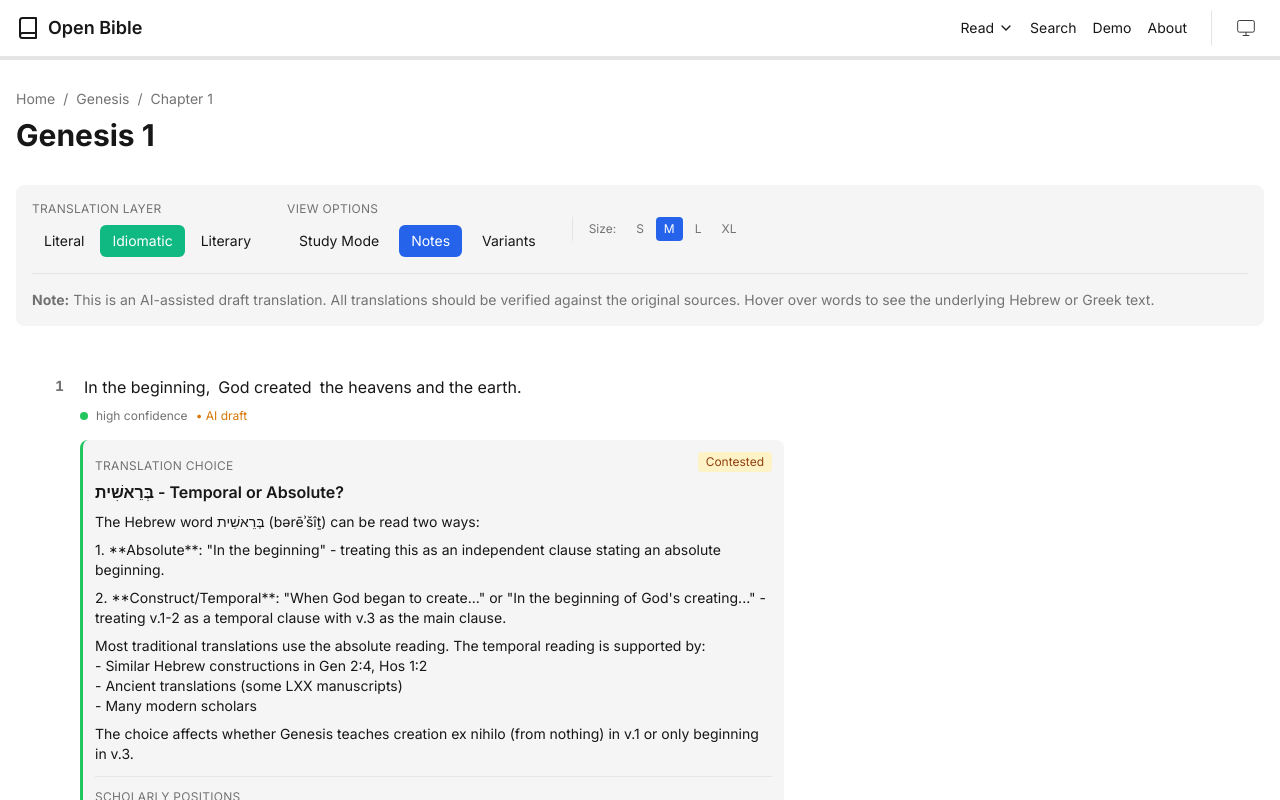
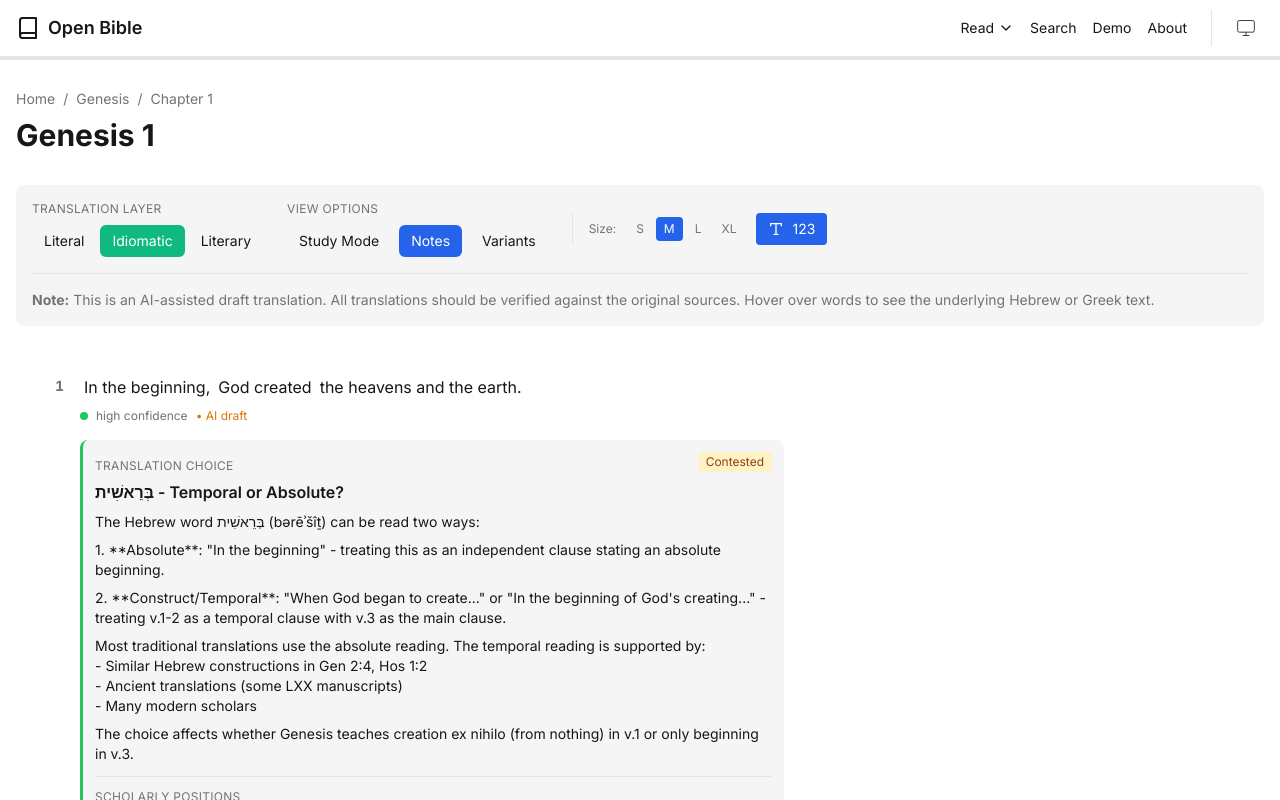
Before and after one commit to jeremiahjordanisaacson/Bible, a Next.js app in the folder apps/web/: page /read/Gen/1 in a window 1280 px wide. Shown: the top 800 px of the page. Built offline with nearby package versions, Linux system fonts and the light colour scheme.

Commit message:
Add verse number toggle for cleaner reading
Toggle to show/hide verse numbers for distraction-free reading.
Persists preference to localStorage.
Available in both rich and simple verse display modes.

```diff
--- a/apps/web/src/app/read/[book]/[chapter]/chapter-content.tsx
+++ b/apps/web/src/app/read/[book]/[chapter]/chapter-content.tsx
@@ -13,6 +13,7 @@ import { getVariantsForVerse } from '@/data/variants';
 import { getBook } from '@/data/books-metadata';
 import { KeyboardShortcutsModal } from '@/components/keyboard-shortcuts-modal';
 import { FontSizeControl, useFontSize } from '@/components/font-size-control';
+import { VerseNumberToggle, useVerseNumbers } from '@/components/verse-number-toggle';
 import { ReadingProgress } from '@/components/reading-progress';
 import { fetchChapter, convertToSimpleVerses } from '@/lib/bible-api';
 
@@ -41,6 +42,7 @@ interface ChapterContentProps {
 export function ChapterContent({ bookCode, chapterNum }: ChapterContentProps) {
   const { navigateTo, setCurrentBook, setCurrentChapter, showKeyboardShortcuts, setShowKeyboardShortcuts } = useBibleStore();
   const { fontSize, setFontSize } = useFontSize();
+  const { showVerseNumbers, toggleVerseNumbers } = useVerseNumbers();
 
   // State for fetched verses
   const [simpleVerses, setSimpleVerses] = React.useState<SimpleVerse[] | null>(null);
@@ -168,8 +170,9 @@ export function ChapterContent({ bookCode, chapterNum }: ChapterContentProps) {
           <div className="flex flex-wrap items-center gap-6">
             <LayerToggle />
             <ViewToggles />
-            <div className="border-l border-[var(--border)] pl-4">
+            <div className="border-l border-[var(--border)] pl-4 flex items-center gap-3">
               <FontSizeControl fontSize={fontSize} onFontSizeChange={setFontSize} />
+              <VerseNumberToggle showVerseNumbers={showVerseNumbers} onToggle={toggleVerseNumbers} />
             </div>
           </div>
           <div className="mt-4 text-sm text-[var(--muted-foreground)] border-t border-[var(--border)] pt-4">
@@ -195,7 +198,10 @@ export function ChapterContent({ bookCode, chapterNum }: ChapterContentProps) {
                 <Link href="/read/John/1/" className="text-[var(--accent)] hover:underline">John 1</Link>.
               </div>
             </div>
-            <FontSizeControl fontSize={fontSize} onFontSizeChange={setFontSize} />
+            <div className="flex items-center gap-3">
+              <FontSizeControl fontSize={fontSize} onFontSizeChange={setFontSize} />
+              <VerseNumberToggle showVerseNumbers={showVerseNumbers} onToggle={toggleVerseNumbers} />
+            </div>
           </div>
         </div>
       )}
@@ -248,6 +254,7 @@ export function ChapterContent({ bookCode, chapterNum }: ChapterContentProps) {
           className={fontSize}
           bookCode={bookCode}
           chapter={chapterNum}
+          showVerseNumbers={showVerseNumbers}
         />
       )}
 
--- a/apps/web/src/components/simple-verse-display.tsx
+++ b/apps/web/src/components/simple-verse-display.tsx
@@ -9,15 +9,18 @@ interface SimpleVerseDisplayProps {
   text: string;
   bookCode?: string;
   chapter?: number;
+  showVerseNumbers?: boolean;
 }
 
-export function SimpleVerseDisplay({ verseRef, verseNumber, text, bookCode, chapter }: SimpleVerseDisplayProps) {
+export function SimpleVerseDisplay({ verseRef, verseNumber, text, bookCode, chapter, showVerseNumbers = true }: SimpleVerseDisplayProps) {
   return (
-    <div id={`v${verseNumber}`} className="mb-4 leading-relaxed group flex items-start gap-2">
+    <div id={`v${verseNumber}`} className="mb-4 leading-relaxed group flex items-start gap-2 transition-colors rounded-sm px-1 -mx-1">
       <div className="flex-1">
-        <sup className="text-[var(--muted-foreground)] mr-1 font-medium">
-          {verseNumber}
-        </sup>
+        {showVerseNumbers && (
+          <sup className="text-[var(--muted-foreground)] mr-1 font-medium">
+            {verseNumber}
+          </sup>
+        )}
         <span className="text-[var(--foreground)]">{text}</span>
       </div>
       <div className="opacity-0 group-hover:opacity-100 transition-opacity flex gap-1">
@@ -41,9 +44,10 @@ interface SimpleVerseListProps {
   className?: string;
   bookCode?: string;
   chapter?: number;
+  showVerseNumbers?: boolean;
 }
 
-export function SimpleVerseList({ verses, translationName, className, bookCode, chapter }: SimpleVerseListProps) {
+export function SimpleVerseList({ verses, translationName, className, bookCode, chapter, showVerseNumbers = true }: SimpleVerseListProps) {
   return (
     <div className={`max-w-3xl ${className || ''}`}>
       {translationName && (
@@ -59,6 +63,7 @@ export function SimpleVerseList({ verses, translationName, className, bookCode,
           text={verse.text}
           bookCode={bookCode}
           chapter={chapter}
+          showVerseNumbers={showVerseNumbers}
         />
       ))}
     </div>
--- /dev/null
+++ b/apps/web/src/components/verse-number-toggle.tsx
@@ -0,0 +1,65 @@
+'use client';
+
+import * as React from 'react';
+
+const STORAGE_KEY = 'bible-show-verse-numbers';
+
+export function useVerseNumbers() {
+  const [showVerseNumbers, setShowVerseNumbers] = React.useState(true);
+
+  React.useEffect(() => {
+    const stored = localStorage.getItem(STORAGE_KEY);
+    if (stored !== null) {
+      setShowVerseNumbers(stored === 'true');
+    }
+  }, []);
+
+  const toggleVerseNumbers = React.useCallback(() => {
+    setShowVerseNumbers((prev) => {
+      const next = !prev;
+      localStorage.setItem(STORAGE_KEY, String(next));
+      return next;
+    });
+  }, []);
+
+  return { showVerseNumbers, toggleVerseNumbers };
+}
+
+interface VerseNumberToggleProps {
+  showVerseNumbers: boolean;
+  onToggle: () => void;
+}
+
+export function VerseNumberToggle({ showVerseNumbers, onToggle }: VerseNumberToggleProps) {
+  return (
+    <button
+      onClick={onToggle}
+      className={`
+        flex items-center gap-2 px-3 py-1.5 rounded text-sm transition-colors
+        ${showVerseNumbers
+          ? 'bg-[var(--accent)] text-[var(--accent-foreground)]'
+          : 'bg-[var(--muted)] text-[var(--muted-foreground)] hover:bg-[var(--border)]'
+        }
+      `}
+      title={showVerseNumbers ? 'Hide verse numbers' : 'Show verse numbers'}
+    >
+      <svg
+        xmlns="http://www.w3.org/2000/svg"
+        viewBox="0 0 24 24"
+        fill="none"
+        stroke="currentColor"
+        strokeWidth="2"
+        strokeLinecap="round"
+        strokeLinejoin="round"
+        className="w-4 h-4"
+      >
+        <path d="M4 7V4h16v3" />
+        <path d="M9 20h6" />
+        <path d="M12 4v16" />
+      </svg>
+      <span>123</span>
+    </button>
+  );
+}
+
+export default VerseNumberToggle;
```
